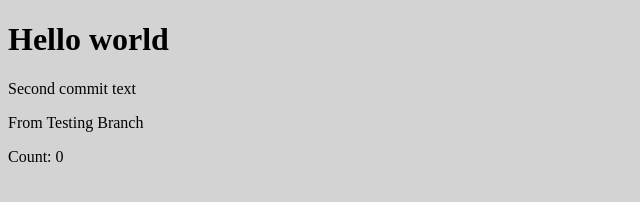
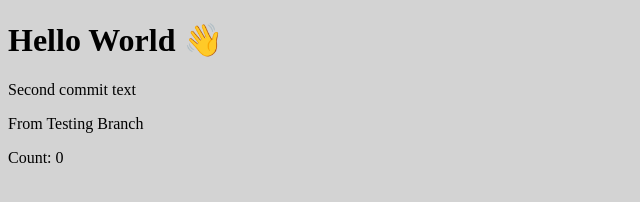
Before and after one commit to divya-nsh/A_GITHUB, a plain HTML site: page index.html in a window 1280 px wide. Shown: the whole page, without its empty margins (0-640 px from the left). Drawn offline with Linux system fonts and the light colour scheme.

Commit message:
Improved page title

```diff
--- a/index.html
+++ b/index.html
@@ -14,7 +14,7 @@
     </style>
   </head>
   <body>
-    <h1>Hello world</h1>
+    <h1>Hello World 👋</h1>
     <p>Second commit text</p>
     <p>From Testing Branch</p>
     <div>
```
